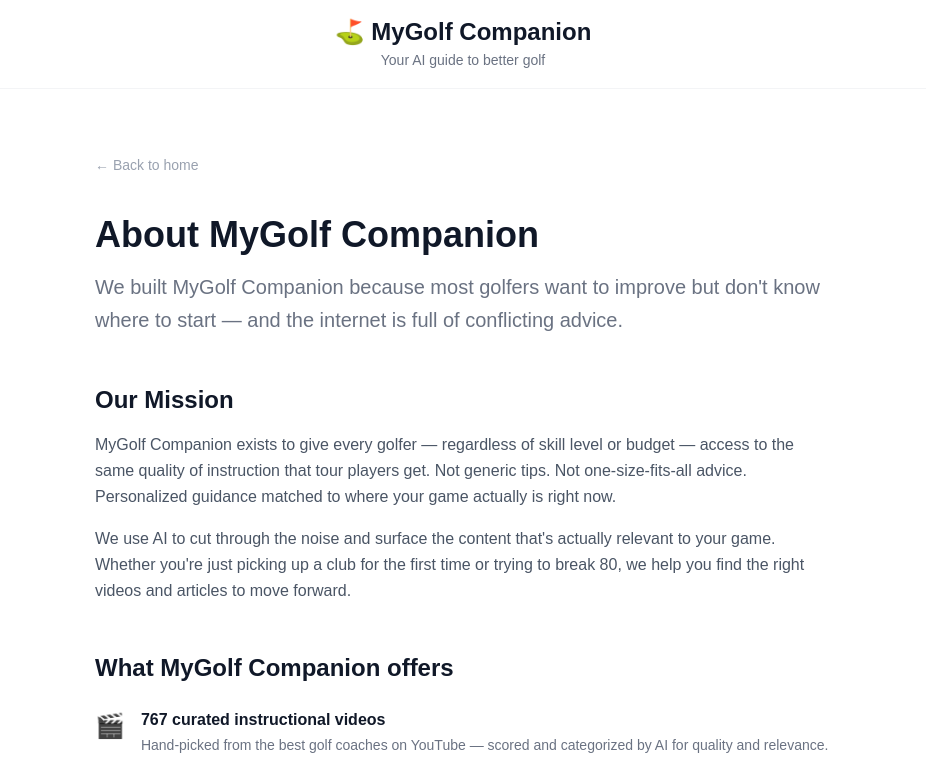
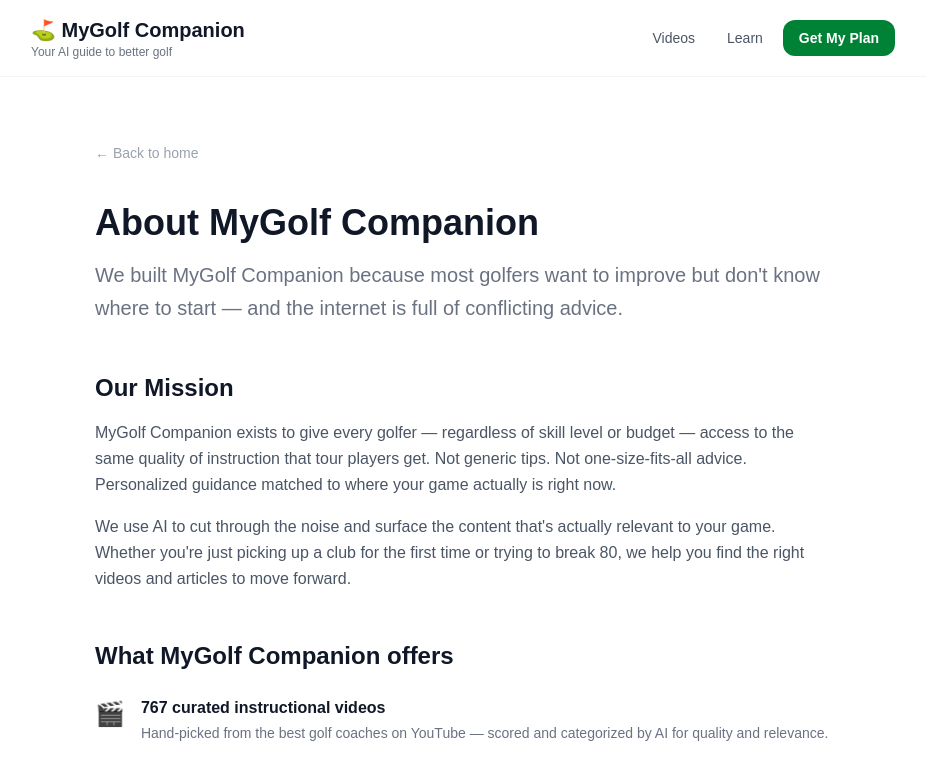
Before and after one commit to bd9356-gif/golf-ai-companion, a Next.js app: page /about in a window 1280 px wide. Shown: the top 768 px of the page, without its empty margins (177-1103 px from the left). Built offline with nearby package versions, Linux system fonts and the light colour scheme.

Commit message:
Fix learn and about page headers

```diff
--- a/app/about/page.js
+++ b/app/about/page.js
@@ -3,12 +3,20 @@
 export default function AboutPage() {
   return (
     <div className="min-h-screen bg-white">
-      <header className="border-b border-gray-100 bg-white">
-        <div className="max-w-4xl mx-auto px-4 py-4 text-center">
-          <a href="/" className="hover:opacity-80 transition-opacity inline-block">
-            <h1 className="text-2xl font-bold text-gray-900">⛳ MyGolf Companion</h1>
-            <p className="text-sm text-gray-500 mt-0.5">Your AI guide to better golf</p>
+      {/* Nav */}
+      <header className="border-b border-gray-100 bg-white sticky top-0 z-40">
+        <div className="max-w-4xl mx-auto px-4 py-4 flex items-center justify-between">
+          <a href="/" className="hover:opacity-80 transition-opacity">
+            <h1 className="text-xl font-bold text-gray-900">⛳ MyGolf Companion</h1>
+            <p className="text-xs text-gray-500">Your AI guide to better golf</p>
           </a>
+          <div className="flex items-center gap-2">
+            <a href="/videos" className="text-sm font-medium text-gray-600 hover:text-gray-900 px-3 py-2">Videos</a>
+            <a href="/learn" className="text-sm font-medium text-gray-600 hover:text-gray-900 px-3 py-2">Learn</a>
+            <a href="/onboarding" className="text-sm font-semibold text-white bg-green-700 rounded-xl px-4 py-2 hover:bg-green-800 transition-colors">
+              Get My Plan
+            </a>
+          </div>
         </div>
       </header>
 
```
